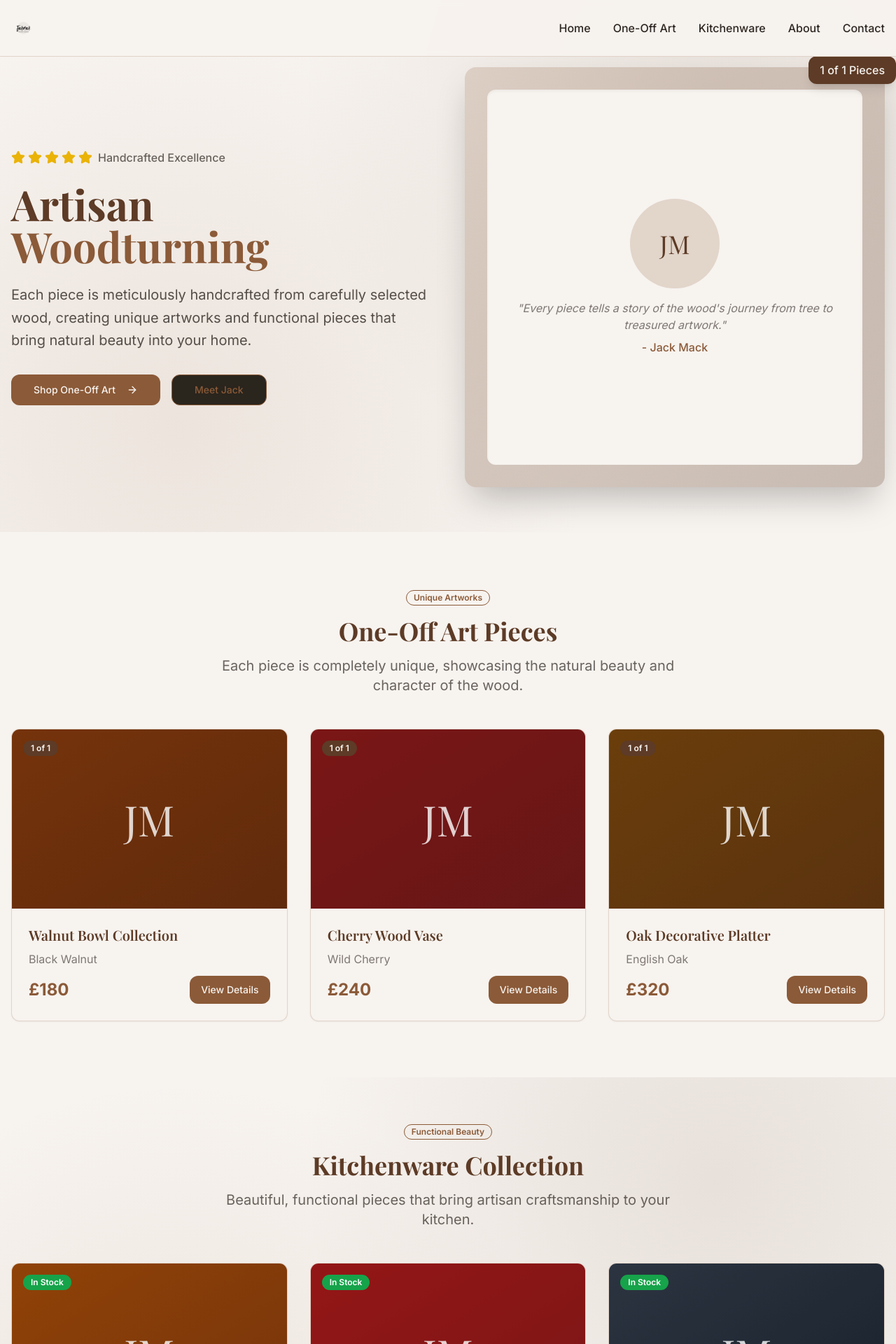
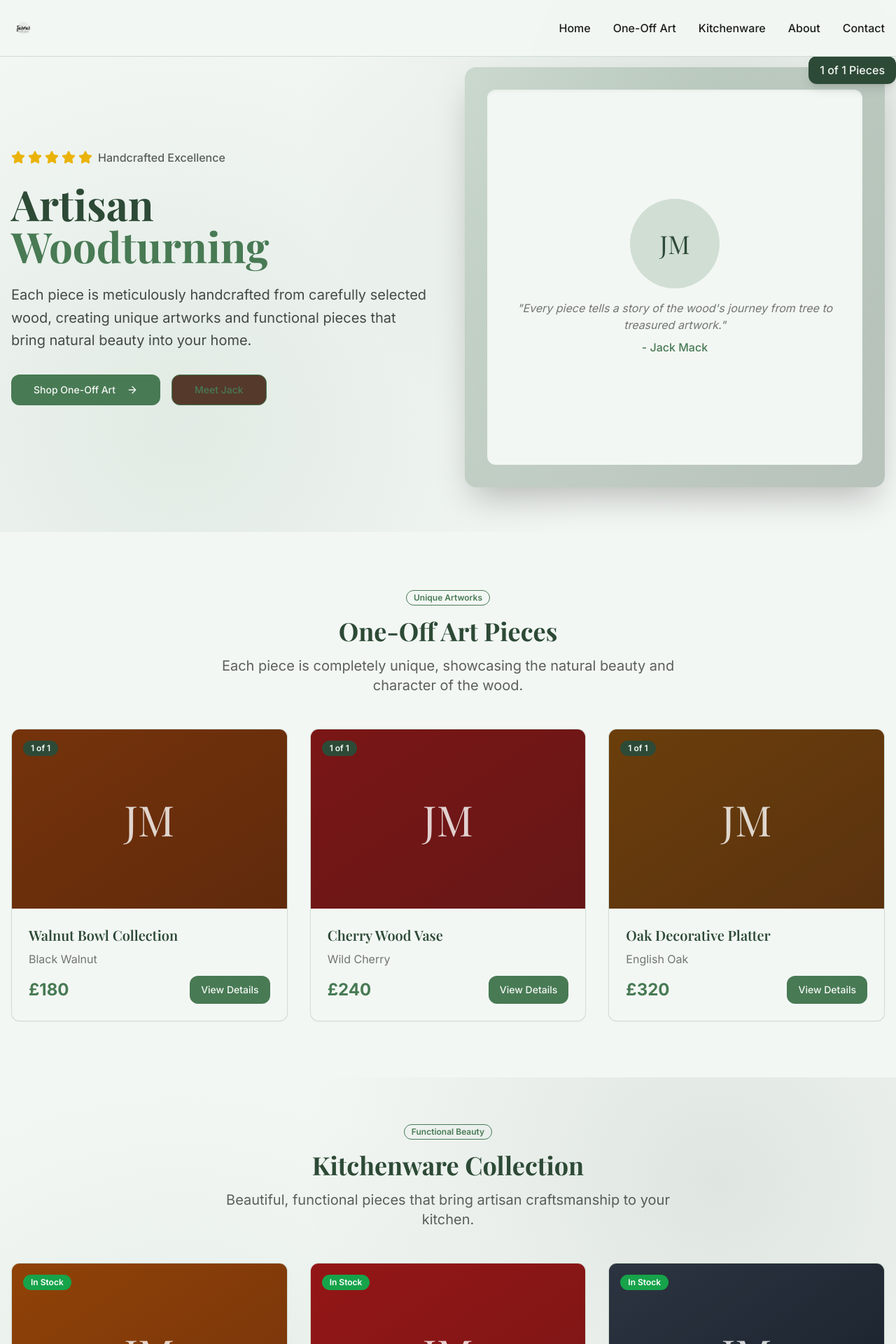
Before and after one commit to ryand2626/jack-mack-artisan-shop, a React (Vite) app: page / in a window 1280 px wide. Shown: the top 1920 px of the page at 70% size. Built offline with nearby package versions, Linux system fonts and the light colour scheme.

Commit message:
Refactor: Change color scheme to greens
Update the color palette in `src/index.css` and `tailwind.config.ts` to use green tones instead of brown.

```diff
--- a/src/components/Header.tsx
+++ b/src/components/Header.tsx
@@ -15,7 +15,7 @@ const Header = () => {
   ];
 
   return (
-    <header className="fixed top-0 left-0 right-0 z-50 bg-wood-birch/95 backdrop-blur-sm border-b border-wood-hickory/20">
+    <header className="fixed top-0 left-0 right-0 z-50 bg-nature-sage/95 backdrop-blur-sm border-b border-nature-moss/20">
       <div className="container mx-auto px-4 py-4">
         <div className="flex items-center justify-between">
           {/* Logo */}
@@ -33,7 +33,7 @@ const Header = () => {
               <a
                 key={item.name}
                 href={item.href}
-                className="text-wood-charcoal hover:text-wood-hickory transition-colors duration-200 font-medium"
+                className="text-nature-charcoal hover:text-nature-moss transition-colors duration-200 font-medium"
               >
                 {item.name}
               </a>
@@ -44,7 +44,7 @@ const Header = () => {
           <Button
             variant="ghost"
             size="icon"
-            className="md:hidden text-wood-charcoal hover:text-wood-hickory"
+            className="md:hidden text-nature-charcoal hover:text-nature-moss"
             onClick={() => setIsMenuOpen(!isMenuOpen)}
           >
             {isMenuOpen ? <X size={24} /> : <Menu size={24} />}
@@ -53,13 +53,13 @@ const Header = () => {
 
         {/* Mobile Navigation */}
         {isMenuOpen && (
-          <nav className="md:hidden mt-4 pb-4 border-t border-wood-hickory/20 pt-4">
+          <nav className="md:hidden mt-4 pb-4 border-t border-nature-moss/20 pt-4">
             <div className="flex flex-col space-y-3">
               {navItems.map((item) => (
                 <a
                   key={item.name}
                   href={item.href}
-                  className="text-wood-charcoal hover:text-wood-hickory transition-colors duration-200 font-medium"
+                  className="text-nature-charcoal hover:text-nature-moss transition-colors duration-200 font-medium"
                   onClick={() => setIsMenuOpen(false)}
                 >
                   {item.name}
--- a/src/components/Hero.tsx
+++ b/src/components/Hero.tsx
@@ -4,7 +4,7 @@ import { Button } from '@/components/ui/button';
 
 const Hero = () => {
   return (
-    <section id="home" className="pt-24 pb-16 wood-grain-bg">
+    <section id="home" className="pt-24 pb-16 nature-grain-bg">
       <div className="container mx-auto px-4">
         <div className="grid lg:grid-cols-2 gap-12 items-center">
           {/* Left Column - Text Content */}
@@ -15,15 +15,15 @@ const Hero = () => {
                   <Star key={i} className="h-5 w-5 text-yellow-500 fill-current" />
                 ))}
               </div>
-              <span className="text-wood-charcoal/70 font-medium">Handcrafted Excellence</span>
+              <span className="text-nature-charcoal/70 font-medium">Handcrafted Excellence</span>
             </div>
 
-            <h1 className="text-5xl lg:text-6xl font-playfair font-bold text-wood-chestnut mb-6 leading-tight">
+            <h1 className="text-5xl lg:text-6xl font-playfair font-bold text-nature-forest mb-6 leading-tight">
               Artisan
-              <span className="block text-wood-hickory">Woodturning</span>
+              <span className="block text-nature-moss">Woodturning</span>
             </h1>
 
-            <p className="text-xl text-wood-charcoal/80 mb-8 leading-relaxed">
+            <p className="text-xl text-nature-charcoal/80 mb-8 leading-relaxed">
               Each piece is meticulously handcrafted from carefully selected wood,
               creating unique artworks and functional pieces that bring natural
               beauty into your home.
@@ -32,7 +32,7 @@ const Hero = () => {
             <div className="flex flex-col sm:flex-row gap-4">
               <Button
                 size="lg"
-                className="bg-wood-hickory hover:bg-wood-chestnut text-wood-birch font-medium px-8 py-3 rounded-xl transition-all duration-300 transform hover:scale-105"
+                className="bg-nature-moss hover:bg-nature-forest text-nature-sage font-medium px-8 py-3 rounded-xl transition-all duration-300 transform hover:scale-105"
                 onClick={() => document.getElementById('art')?.scrollIntoView({ behavior: 'smooth' })}
               >
                 Shop One-Off Art
@@ -42,7 +42,7 @@ const Hero = () => {
               <Button
                 variant="outline"
                 size="lg"
-                className="border-wood-hickory text-wood-hickory hover:bg-wood-hickory hover:text-wood-birch px-8 py-3 rounded-xl transition-all duration-300"
+                className="border-nature-moss text-nature-moss hover:bg-nature-moss hover:text-nature-sage px-8 py-3 rounded-xl transition-all duration-300"
                 onClick={() => document.getElementById('about')?.scrollIntoView({ behavior: 'smooth' })}
               >
                 Meet Jack
@@ -52,22 +52,22 @@ const Hero = () => {
 
           {/* Right Column - Featured Image */}
           <div className="relative animate-fade-in">
-            <div className="bg-gradient-to-br from-wood-hickory/20 to-wood-chestnut/30 rounded-2xl p-8 shadow-2xl">
-              <div className="aspect-square bg-wood-birch rounded-xl shadow-inner flex items-center justify-center">
+            <div className="bg-gradient-to-br from-nature-moss/20 to-nature-forest/30 rounded-2xl p-8 shadow-2xl">
+              <div className="aspect-square bg-nature-sage rounded-xl shadow-inner flex items-center justify-center">
                 <div className="text-center p-8">
-                  <div className="w-32 h-32 bg-wood-hickory/20 rounded-full mx-auto mb-4 flex items-center justify-center">
-                    <span className="text-4xl font-playfair text-wood-chestnut">JM</span>
+                  <div className="w-32 h-32 bg-nature-moss/20 rounded-full mx-auto mb-4 flex items-center justify-center">
+                    <span className="text-4xl font-playfair text-nature-forest">JM</span>
                   </div>
-                  <p className="text-wood-charcoal/60 italic">
+                  <p className="text-nature-charcoal/60 italic">
                     "Every piece tells a story of the wood's journey from tree to treasured artwork."
                   </p>
-                  <p className="text-wood-hickory font-medium mt-2">- Jack Mack</p>
+                  <p className="text-nature-moss font-medium mt-2">- Jack Mack</p>
                 </div>
               </div>
             </div>
 
             {/* Floating Badge */}
-            <div className="absolute -top-4 -right-4 bg-wood-chestnut text-wood-birch px-4 py-2 rounded-xl shadow-lg">
+            <div className="absolute -top-4 -right-4 bg-nature-forest text-nature-sage px-4 py-2 rounded-xl shadow-lg">
               <span className="font-medium">1 of 1 Pieces</span>
             </div>
           </div>
--- a/src/components/ProductShowcase.tsx
+++ b/src/components/ProductShowcase.tsx
@@ -65,37 +65,37 @@ const ProductShowcase = () => {
       <section id="art" className="mb-20">
         <div className="container mx-auto px-4">
           <div className="text-center mb-12">
-            <Badge variant="outline" className="border-wood-hickory text-wood-hickory mb-4">
+            <Badge variant="outline" className="border-nature-moss text-nature-moss mb-4">
               Unique Artworks
             </Badge>
-            <h2 className="text-4xl font-playfair font-bold text-wood-chestnut mb-4">
+            <h2 className="text-4xl font-playfair font-bold text-nature-forest mb-4">
               One-Off Art Pieces
             </h2>
-            <p className="text-xl text-wood-charcoal/70 max-w-2xl mx-auto">
+            <p className="text-xl text-nature-charcoal/70 max-w-2xl mx-auto">
               Each piece is completely unique, showcasing the natural beauty and character of the wood.
             </p>
           </div>
 
           <div className="grid md:grid-cols-2 lg:grid-cols-3 gap-8">
             {artPieces.map((piece) => (
-              <Card key={piece.id} className="group hover:shadow-2xl transition-all duration-300 transform hover:-translate-y-1 bg-wood-birch border-wood-hickory/20 rounded-xl overflow-hidden">
+              <Card key={piece.id} className="group hover:shadow-2xl transition-all duration-300 transform hover:-translate-y-1 bg-nature-sage border-nature-moss/20 rounded-xl overflow-hidden">
                 <div className="relative">
                   <div className={`${piece.image} h-64 flex items-center justify-center relative overflow-hidden`}>
                     <div className="absolute inset-0 bg-black/20"></div>
                     <span className="text-white/80 text-6xl font-playfair relative z-10">JM</span>
-                    <Badge className="absolute top-4 left-4 bg-wood-chestnut text-wood-birch">
+                    <Badge className="absolute top-4 left-4 bg-nature-forest text-nature-sage">
                       {piece.badge}
                     </Badge>
 
                     {/* Hover Actions */}
                     <div className="absolute inset-0 bg-black/50 opacity-0 group-hover:opacity-100 transition-opacity duration-300 flex items-center justify-center space-x-3">
-                      <Button size="sm" variant="secondary" className="bg-wood-birch text-wood-charcoal">
+                      <Button size="sm" variant="secondary" className="bg-nature-sage text-nature-charcoal">
                         <Eye className="h-4 w-4" />
                       </Button>
-                      <Button size="sm" variant="secondary" className="bg-wood-birch text-wood-charcoal">
+                      <Button size="sm" variant="secondary" className="bg-nature-sage text-nature-charcoal">
                         <Heart className="h-4 w-4" />
                       </Button>
-                      <Button size="sm" className="bg-wood-hickory text-wood-birch">
+                      <Button size="sm" className="bg-nature-moss text-nature-sage">
                         <ShoppingCart className="h-4 w-4" />
                       </Button>
                     </div>
@@ -103,13 +103,13 @@ const ProductShowcase = () => {
                 </div>
 
                 <CardContent className="p-6">
-                  <h3 className="text-xl font-playfair font-semibold text-wood-chestnut mb-2">
+                  <h3 className="text-xl font-playfair font-semibold text-nature-forest mb-2">
                     {piece.title}
                   </h3>
-                  <p className="text-wood-charcoal/60 mb-3">{piece.wood}</p>
+                  <p className="text-nature-charcoal/60 mb-3">{piece.wood}</p>
                   <div className="flex justify-between items-center">
-                    <span className="text-2xl font-bold text-wood-hickory">{piece.price}</span>
-                    <Button className="bg-wood-hickory hover:bg-wood-chestnut text-wood-birch rounded-lg">
+                    <span className="text-2xl font-bold text-nature-moss">{piece.price}</span>
+                    <Button className="bg-nature-moss hover:bg-nature-forest text-nature-sage rounded-lg">
                       View Details
                     </Button>
                   </div>
@@ -121,23 +121,23 @@ const ProductShowcase = () => {
       </section>
 
       {/* Kitchenware Section */}
-      <section id="kitchenware" className="wood-grain-bg py-16">
+      <section id="kitchenware" className="nature-grain-bg py-16">
         <div className="container mx-auto px-4">
           <div className="text-center mb-12">
-            <Badge variant="outline" className="border-wood-hickory text-wood-hickory mb-4">
+            <Badge variant="outline" className="border-nature-moss text-nature-moss mb-4">
               Functional Beauty
             </Badge>
-            <h2 className="text-4xl font-playfair font-bold text-wood-chestnut mb-4">
+            <h2 className="text-4xl font-playfair font-bold text-nature-forest mb-4">
               Kitchenware Collection
             </h2>
-            <p className="text-xl text-wood-charcoal/70 max-w-2xl mx-auto">
+            <p className="text-xl text-nature-charcoal/70 max-w-2xl mx-auto">
               Beautiful, functional pieces that bring artisan craftsmanship to your kitchen.
             </p>
           </div>
 
           <div className="grid md:grid-cols-2 lg:grid-cols-3 gap-8">
             {kitchenware.map((item) => (
-              <Card key={item.id} className="group hover:shadow-2xl transition-all duration-300 transform hover:-translate-y-1 bg-wood-birch border-wood-hickory/20 rounded-xl overflow-hidden">
+              <Card key={item.id} className="group hover:shadow-2xl transition-all duration-300 transform hover:-translate-y-1 bg-nature-sage border-nature-moss/20 rounded-xl overflow-hidden">
                 <div className="relative">
                   <div className={`${item.image} h-64 flex items-center justify-center relative overflow-hidden`}>
                     <div className="absolute inset-0 bg-black/20"></div>
@@ -148,13 +148,13 @@ const ProductShowcase = () => {
 
                     {/* Hover Actions */}
                     <div className="absolute inset-0 bg-black/50 opacity-0 group-hover:opacity-100 transition-opacity duration-300 flex items-center justify-center space-x-3">
-                      <Button size="sm" variant="secondary" className="bg-wood-birch text-wood-charcoal">
+                      <Button size="sm" variant="secondary" className="bg-nature-sage text-nature-charcoal">
                         <Eye className="h-4 w-4" />
                       </Button>
-                      <Button size="sm" variant="secondary" className="bg-wood-birch text-wood-charcoal">
+                      <Button size="sm" variant="secondary" className="bg-nature-sage text-nature-charcoal">
                         <Heart className="h-4 w-4" />
                       </Button>
-                      <Button size="sm" className="bg-wood-hickory text-wood-birch">
+                      <Button size="sm" className="bg-nature-moss text-nature-sage">
                         <ShoppingCart className="h-4 w-4" />
                       </Button>
                     </div>
@@ -162,13 +162,13 @@ const ProductShowcase = () => {
                 </div>
 
                 <CardContent className="p-6">
-                  <h3 className="text-xl font-playfair font-semibold text-wood-chestnut mb-2">
+                  <h3 className="text-xl font-playfair font-semibold text-nature-forest mb-2">
                     {item.title}
                   </h3>
-                  <p className="text-wood-charcoal/60 mb-3">{item.wood}</p>
+                  <p className="text-nature-charcoal/60 mb-3">{item.wood}</p>
                   <div className="flex justify-between items-center">
-                    <span className="text-2xl font-bold text-wood-hickory">{item.price}</span>
-                    <Button className="bg-wood-hickory hover:bg-wood-chestnut text-wood-birch rounded-lg">
+                    <span className="text-2xl font-bold text-nature-moss">{item.price}</span>
+                    <Button className="bg-nature-moss hover:bg-nature-forest text-nature-sage rounded-lg">
                       Add to Cart
                     </Button>
                   </div>
--- a/src/index.css
+++ b/src/index.css
@@ -6,44 +6,44 @@
 
 @layer base {
   :root {
-    --background: 38 18 14;
-    --foreground: 247 243 239;
+    --background: 20 33 25;
+    --foreground: 243 247 244;
 
-    --card: 38 18 14;
-    --card-foreground: 247 243 239;
+    --card: 20 33 25;
+    --card-foreground: 243 247 244;
 
-    --popover: 38 18 14;
-    --popover-foreground: 247 243 239;
+    --popover: 20 33 25;
+    --popover-foreground: 243 247 244;
 
-    --primary: 139 90 56;
-    --primary-foreground: 247 243 239;
+    --primary: 72 122 84;
+    --primary-foreground: 243 247 244;
 
-    --secondary: 93 59 38;
-    --secondary-foreground: 247 243 239;
+    --secondary: 45 74 54;
+    --secondary-foreground: 243 247 244;
 
-    --muted: 93 59 38;
-    --muted-foreground: 200 180 160;
+    --muted: 45 74 54;
+    --muted-foreground: 180 200 186;
 
-    --accent: 139 90 56;
-    --accent-foreground: 247 243 239;
+    --accent: 72 122 84;
+    --accent-foreground: 243 247 244;
 
     --destructive: 0 84.2% 60.2%;
     --destructive-foreground: 210 40% 98%;
 
-    --border: 93 59 38;
-    --input: 93 59 38;
-    --ring: 139 90 56;
+    --border: 45 74 54;
+    --input: 45 74 54;
+    --ring: 72 122 84;
 
     --radius: 0.75rem;
 
-    --sidebar-background: 38 18 14;
-    --sidebar-foreground: 247 243 239;
-    --sidebar-primary: 139 90 56;
-    --sidebar-primary-foreground: 247 243 239;
-    --sidebar-accent: 93 59 38;
-    --sidebar-accent-foreground: 247 243 239;
-    --sidebar-border: 93 59 38;
-    --sidebar-ring: 139 90 56;
+    --sidebar-background: 20 33 25;
+    --sidebar-foreground: 243 247 244;
+    --sidebar-primary: 72 122 84;
+    --sidebar-primary-foreground: 243 247 244;
+    --sidebar-accent: 45 74 54;
+    --sidebar-accent-foreground: 243 247 244;
+    --sidebar-border: 45 74 54;
+    --sidebar-ring: 72 122 84;
   }
 }
 
@@ -53,7 +53,7 @@
   }
 
   body {
-    @apply bg-wood-birch text-wood-charcoal font-inter;
+    @apply bg-nature-sage text-nature-charcoal font-inter;
   }
 
   h1, h2, h3, h4, h5, h6 {
@@ -61,8 +61,8 @@
   }
 }
 
-.wood-grain-bg {
+.nature-grain-bg {
   background-image:
-    radial-gradient(circle at 20% 80%, rgba(139, 90, 56, 0.1) 0%, transparent 50%),
-    radial-gradient(circle at 80% 20%, rgba(93, 59, 38, 0.1) 0%, transparent 50%);
+    radial-gradient(circle at 20% 80%, rgba(72, 122, 84, 0.1) 0%, transparent 50%),
+    radial-gradient(circle at 80% 20%, rgba(45, 74, 54, 0.1) 0%, transparent 50%);
 }
--- a/src/pages/Index.tsx
+++ b/src/pages/Index.tsx
@@ -8,7 +8,7 @@ import Footer from '@/components/Footer';
 
 const Index = () => {
   return (
-    <div className="min-h-screen bg-wood-birch">
+    <div className="min-h-screen bg-nature-sage">
       <Header />
       <Hero />
       <ProductShowcase />
--- a/tailwind.config.ts
+++ b/tailwind.config.ts
@@ -63,12 +63,12 @@ export default {
 					border: 'hsl(var(--sidebar-border))',
 					ring: 'hsl(var(--sidebar-ring))'
 				},
-				// Jack Mack Woodturning Brand Colors
-				wood: {
-					chestnut: '#5d3b26',
-					hickory: '#8b5a38',
-					birch: '#f7f3ef',
-					charcoal: '#2e2721'
+				// Jack Mack Woodturning Green Nature Theme
+				nature: {
+					forest: '#2d4a36',
+					moss: '#487a54',
+					sage: '#f3f7f4',
+					charcoal: '#1a1f1c'
 				}
 			},
 			borderRadius: {
```
Also changed, not shown: src/components/About.tsx (+16 -16 lines), src/components/Contact.tsx (+23 -23 lines), src/components/Footer.tsx (+21 -21 lines).
